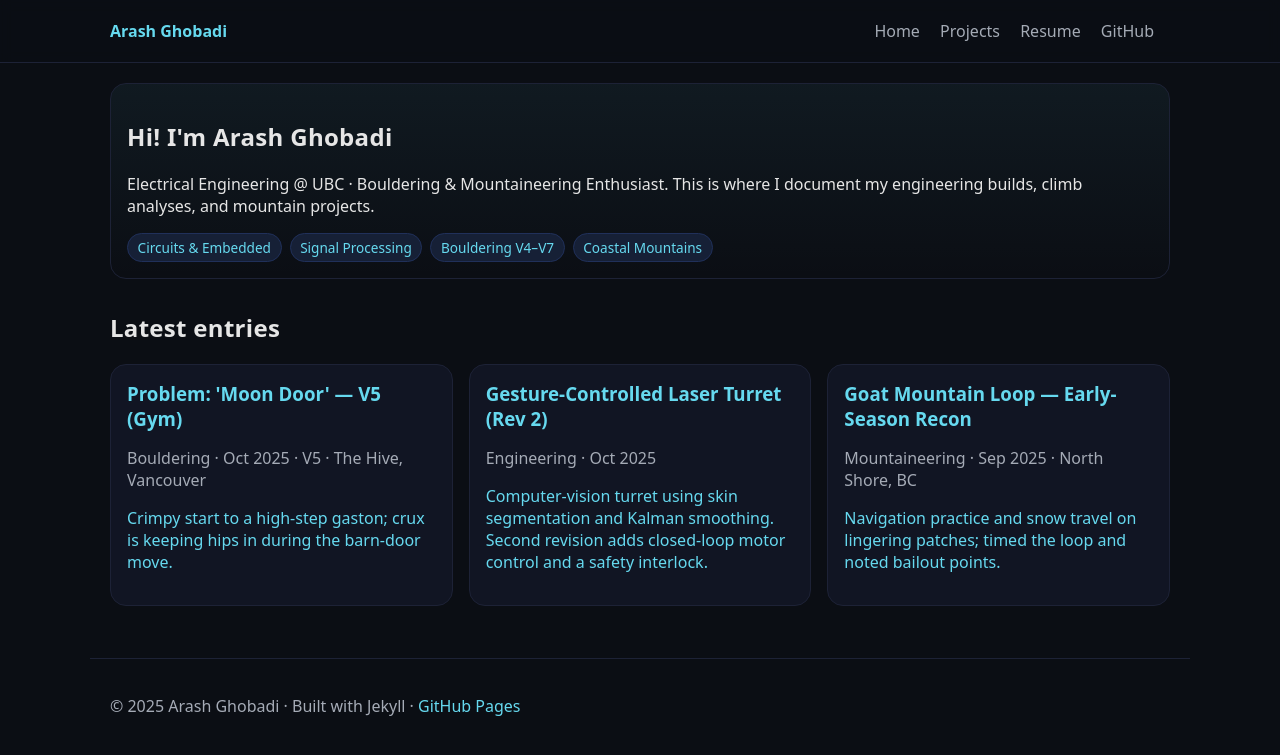
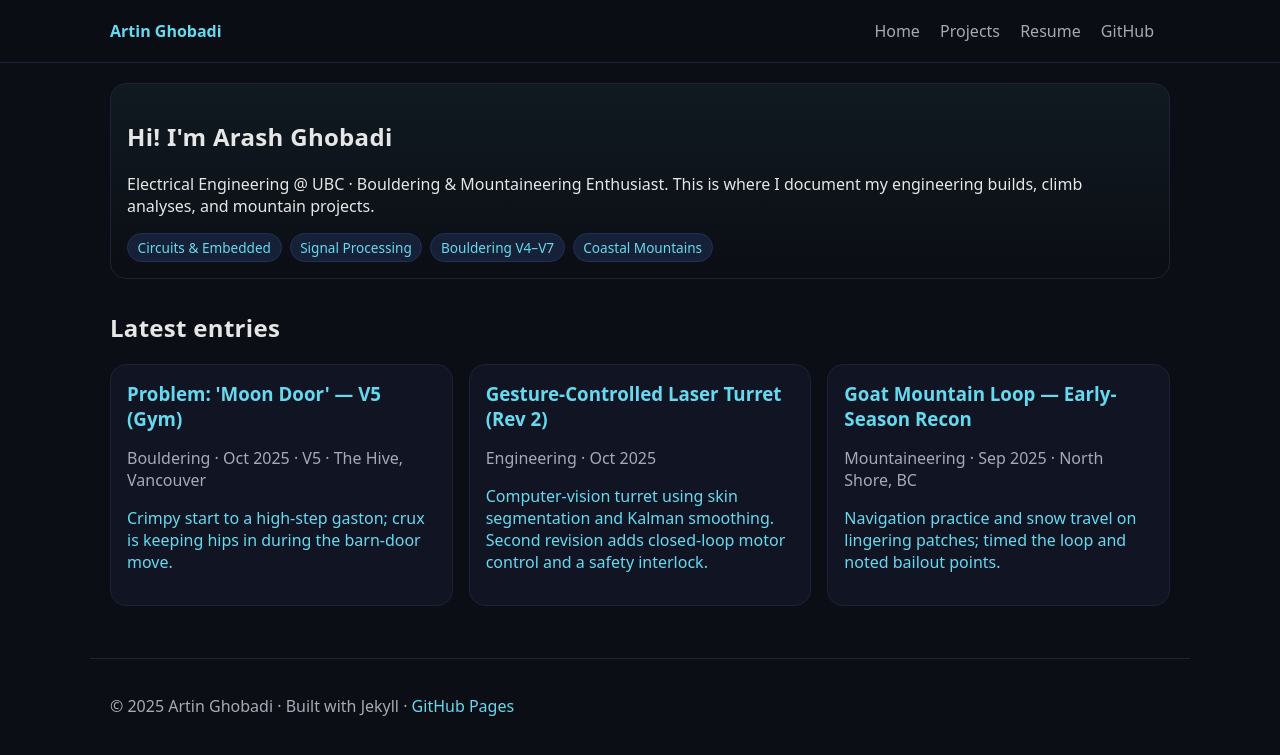
Before and after one commit to ari141809/ari141809.github.io, a Jekyll site: the page built from index.md, in a window 1280 px wide. Shown: the top 755 px of the page. Built offline with Jekyll 4.4.1, drawn with Linux system fonts in a browser that asks for light colours.

Commit message:
Update default.html

```diff
--- a/_layouts/default.html
+++ b/_layouts/default.html
@@ -11,7 +11,7 @@
   <body>
     <header class="site-header">
       <div class="container header-row">
-        <a class="brand" href="{{ '/' | relative_url }}">Arash Ghobadi</a>
+        <a class="brand" href="{{ '/' | relative_url }}">Artin Ghobadi</a>
         <nav class="nav">
           <a href="{{ '/' | relative_url }}">Home</a>
           <a href="{{ '/projects' | relative_url }}">Projects</a>
@@ -26,7 +26,7 @@
     </main>
 
     <footer class="site-footer container">
-      <p>© {{ 'now' | date: '%Y' }} Arash Ghobadi · Built with Jekyll · <a href="https://github.com">GitHub Pages</a></p>
+      <p>© {{ 'now' | date: '%Y' }} Artin Ghobadi · Built with Jekyll · <a href="https://github.com">GitHub Pages</a></p>
     </footer>
   </body>
 </html>
```
